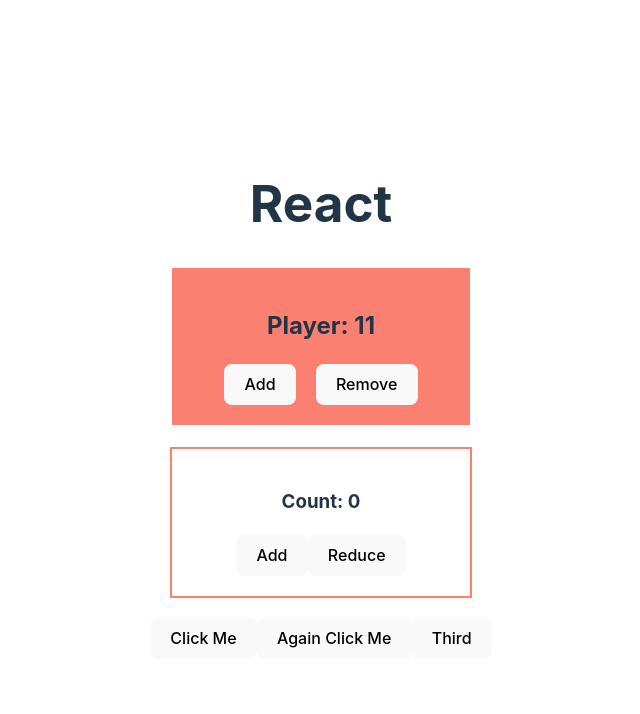
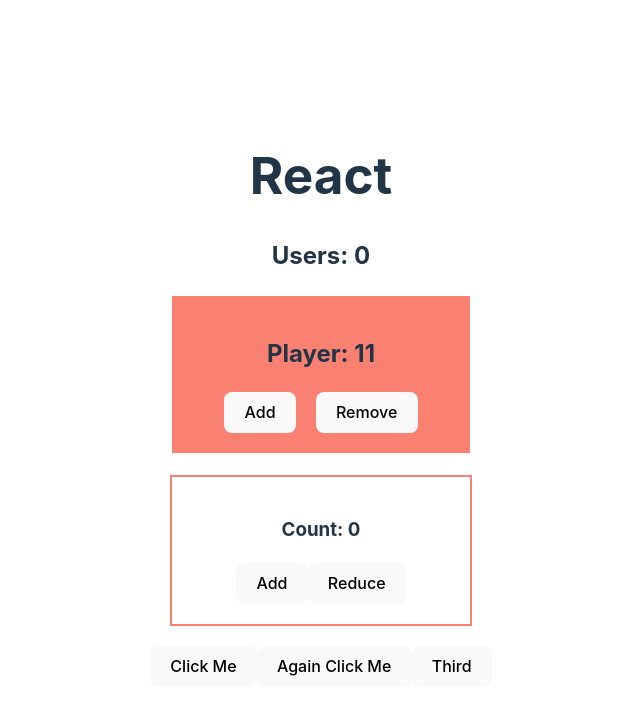
Before and after one commit to shuvajitmaitra/module-39, a React (Vite) app: page / in a window 1280 px wide. Shown: the top 714 px of the page, without its empty margins (319-959 px from the left). Built offline with nearby package versions, Linux system fonts and the light colour scheme; no server answers.

Commit message:
Load data with useRffect form API

```diff
--- a/src/App.jsx
+++ b/src/App.jsx
@@ -2,6 +2,7 @@
 import './App.css'
 import Counter from './Counter'
 import Team from './Team'
+import Users from './Users'
 
 function App() {
   const handleClick= ()=>{
@@ -14,6 +15,7 @@
     <>
 
       <h1>React</h1>
+      <Users></Users>
       <Team></Team>
     <Counter></Counter>
 
--- /dev/null
+++ b/src/Users.jsx
@@ -0,0 +1,16 @@
+import { useEffect, useState } from "react"
+
+export default function Users (){
+    const [users, setUsers] = useState([]);
+    useEffect(()=>{
+        fetch("https://jsonplaceholder.typicode.com/users")
+        .then(res =>res.json())
+        .then(data => setUsers(data))
+    },[])
+
+    return(
+        <div>
+            <h2>Users: {users.length}</h2>
+        </div>
+    )
+}
```
